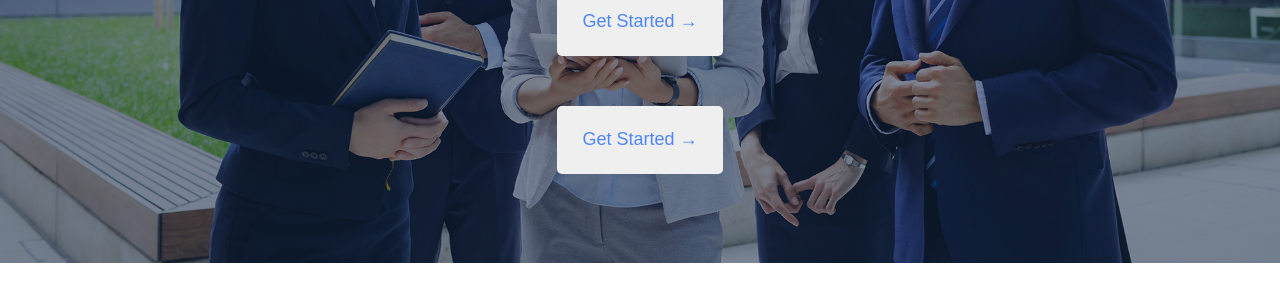
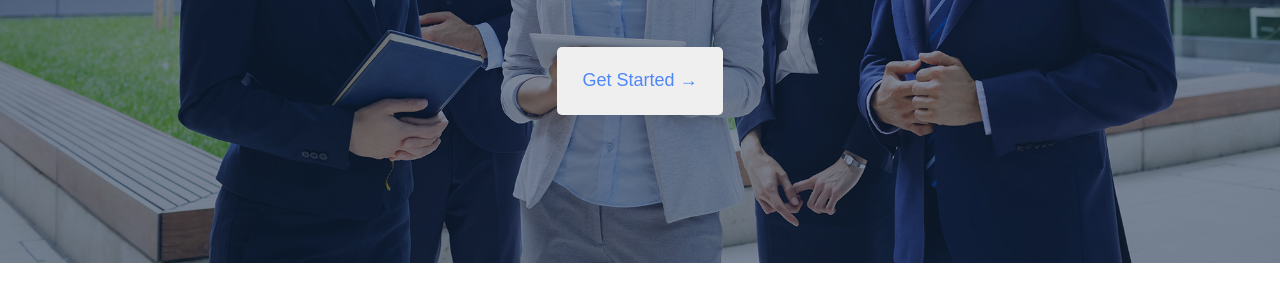
Before and after one commit to muhammadhamza76/Frontend-Project-1, a plain HTML site: page index.html in a window 1280 px wide. Shown: the part 497-798 px from the top of the page. Drawn offline with Linux system fonts and the light colour scheme.

Commit message:
Initial commit - uploaded all project files

```diff
--- a/index.html
+++ b/index.html
@@ -35,7 +35,7 @@
                 <!-- <a class="b1" href="./index.html">Get Started →</a> -->
 
                 <button class="b1"> <a href="#nav-home">Get Started →</a></button>
-                    <button class="b1"> <a href="#nav-home">Get Started →</a></button>
+
 
 
             </div>
```
